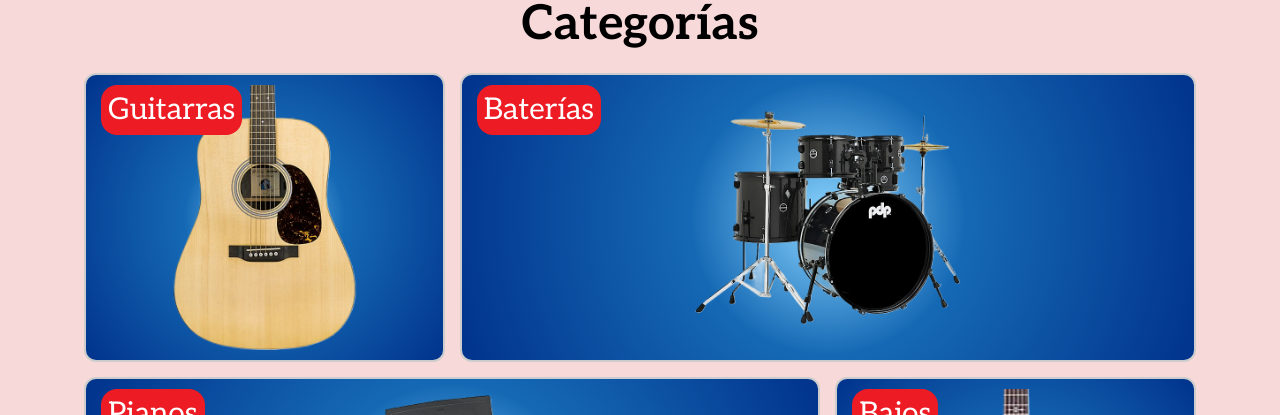
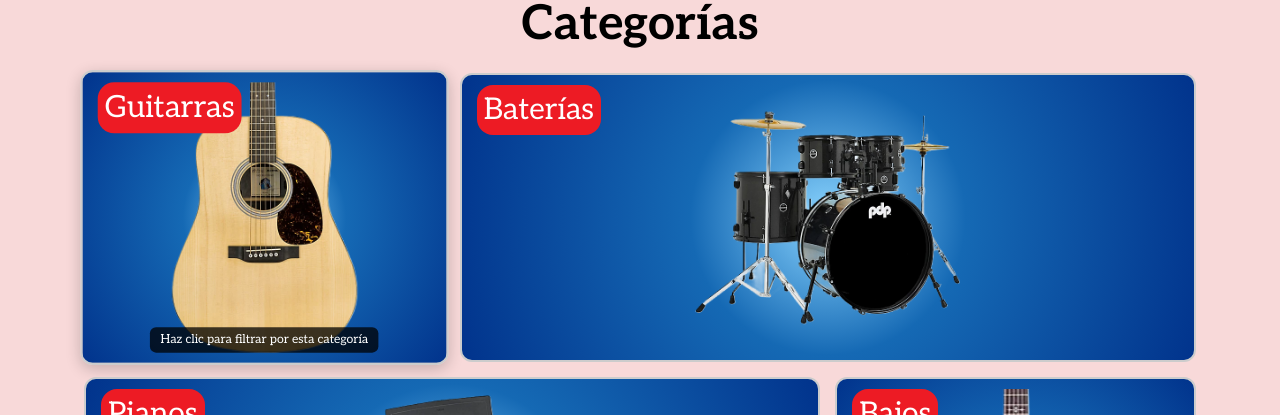
Before and after one commit to ValentinaRamosRomero/FE_InstrumentosMusicales, a React (Vite) app: page / in a window 1280 px wide. In both pictures the pointer is over the button "Guitarras". Shown: the part 1236-1651 px from the top of the page. Built offline with nearby package versions, Linux system fonts and the light colour scheme; no server answers.

Commit message:
Cambios Categoria

```diff
--- a/src/Componentes/Categories/Categoria.css
+++ b/src/Componentes/Categories/Categoria.css
@@ -30,6 +30,7 @@
   position: relative;
   box-sizing: border-box;
   flex-shrink: 0;
+
 }
 
 .categoria img.image-desktop {
@@ -49,6 +50,34 @@
   padding: 7px;
   border-radius: 16px;
 }
+
+.categoria {
+  transition: transform 0.3s ease, box-shadow 0.3s ease;
+  cursor: pointer; /* 👈 cursor de mano */
+}
+
+.categoria:hover {
+  transform: scale(1.02); /* ligero aumento */
+  box-shadow: 0 4px 15px rgba(0, 0, 0, 0.2); /* sombra flotante */
+}
+
+/* Tooltip con pseudoelemento (opcional) */
+.categoria:hover::after {
+  content: "Haz clic para filtrar por esta categoría";
+  position: absolute;
+  bottom: 10px;
+  left: 50%;
+  transform: translateX(-50%);
+  background-color: rgba(0, 0, 0, 0.75);
+  color: #fff;
+  padding: 5px 10px;
+  font-size: 12px;
+  border-radius: 6px;
+  white-space: nowrap;
+  pointer-events: none;
+  z-index: 10;
+}
+
 
 /* =================== DESKTOP =================== */
 @media (min-width: 835px) {
```
